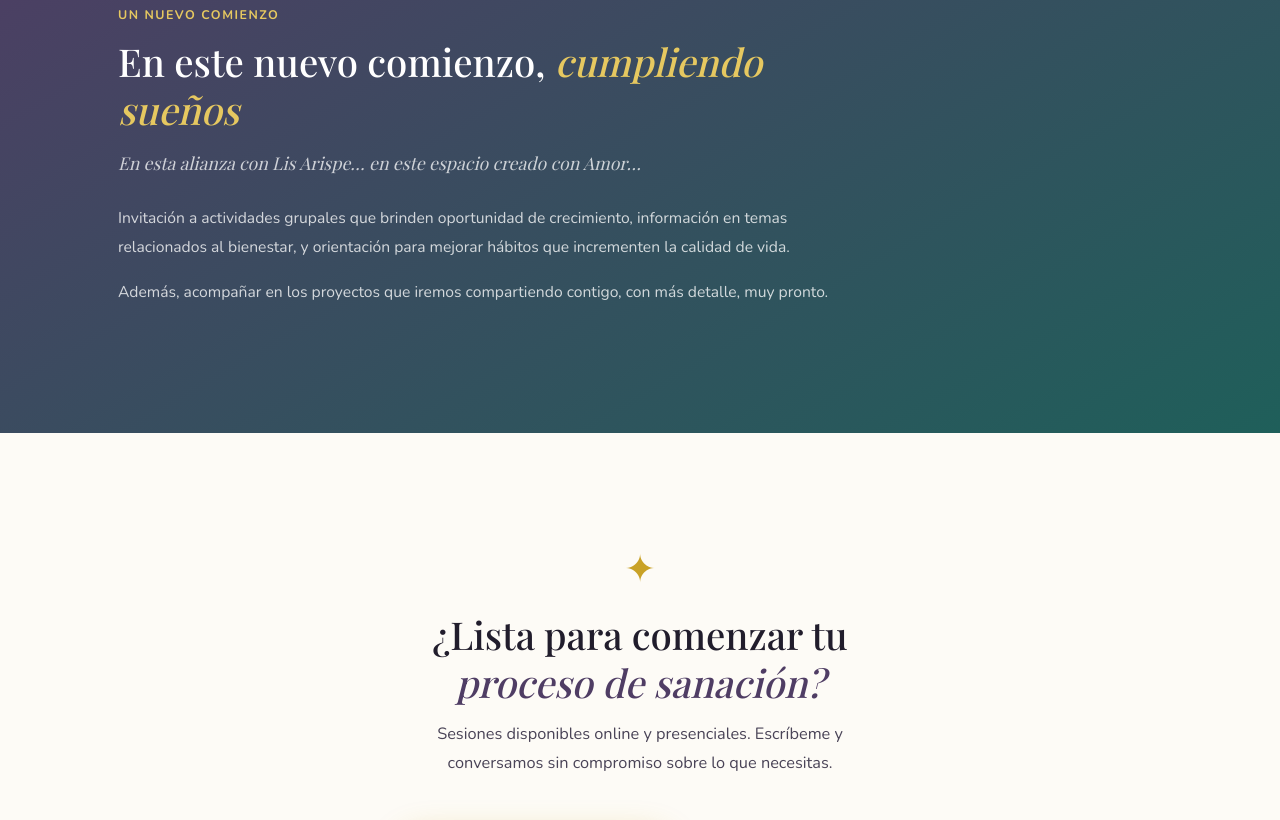
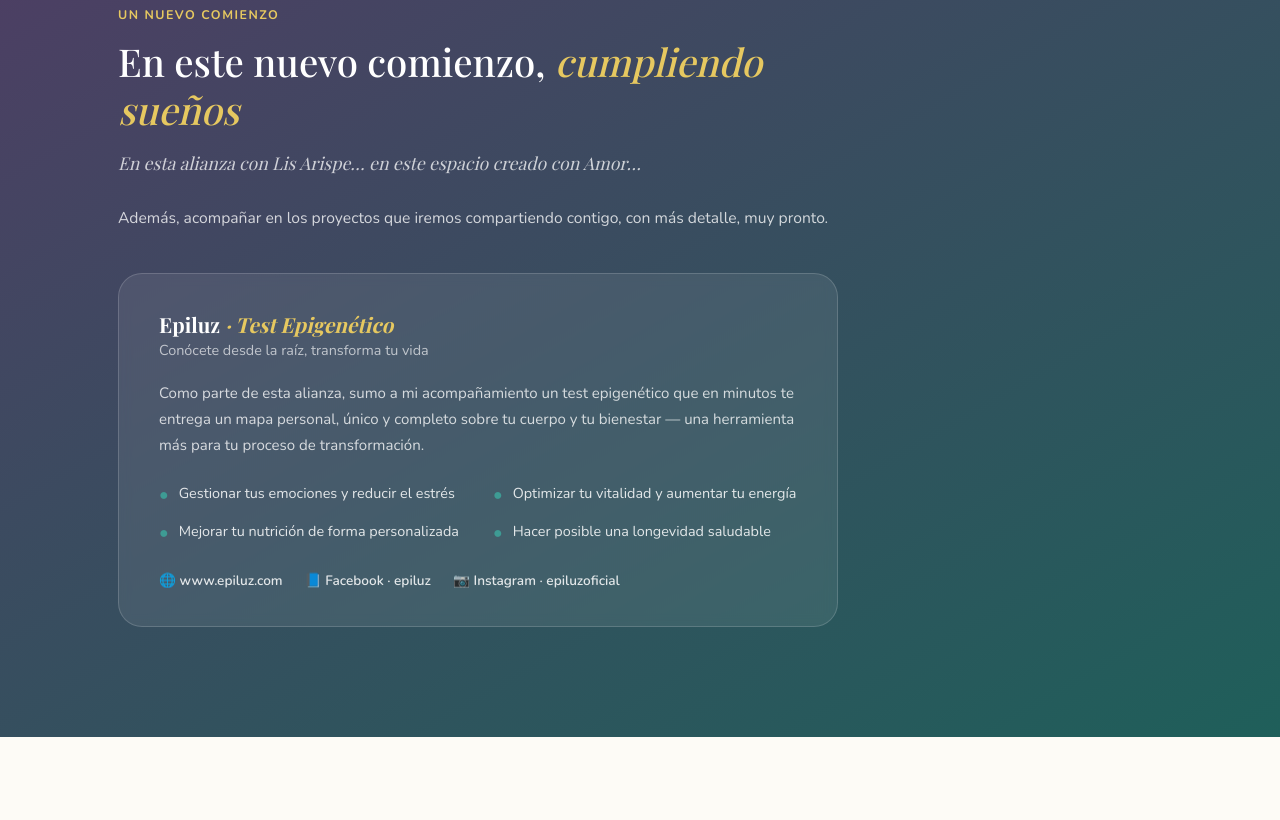
Before and after one commit to bioenergeticgo/Landingpage2, a plain HTML site: page index.html in a window 1280 px wide. Shown: the part 4773-5593 px from the top of the page. Drawn offline with nearby package versions, Linux system fonts and the light colour scheme; a web font is replaced by a local one.

Commit message:
Update index.html

```diff
--- a/index.html
+++ b/index.html
@@ -250,6 +250,31 @@
   .alianza-sub { font-family: 'Playfair Display', serif; font-style: italic; font-size: 1.1rem; color: rgba(255,255,255,0.75); margin-bottom: 30px; }
   .alianza-p { font-size: 0.98rem; color: rgba(255,255,255,0.78); line-height: 1.85; max-width: 720px; margin-bottom: 16px; font-weight: 300; }
 
+  .epiluz-card {
+    margin-top: 40px; background: rgba(255,255,255,0.08);
+    border: 1px solid rgba(255,255,255,0.16);
+    border-radius: 24px; padding: 36px 40px;
+    backdrop-filter: blur(6px);
+    max-width: 900px;
+  }
+  .epiluz-head { display: flex; align-items: center; gap: 18px; margin-bottom: 20px; }
+  .epiluz-logo { width: 56px; height: 56px; border-radius: 50%; background: white; padding: 6px; object-fit: contain; flex-shrink: 0; }
+  .epiluz-title { font-family: 'Playfair Display', serif; font-size: 1.3rem; color: white; font-weight: 600; }
+  .epiluz-title span { color: var(--gold-light); font-style: italic; }
+  .epiluz-tagline { font-size: 0.9rem; color: rgba(255,255,255,0.65); margin-top: 2px; }
+  .epiluz-p { font-size: 0.94rem; color: rgba(255,255,255,0.78); line-height: 1.75; margin-bottom: 24px; font-weight: 300; max-width: 640px; }
+  .epiluz-grid { display: grid; grid-template-columns: repeat(2, 1fr); gap: 14px 30px; margin-bottom: 26px; }
+  .epiluz-item { display: flex; gap: 10px; align-items: flex-start; font-size: 0.9rem; color: rgba(255,255,255,0.85); }
+  .epiluz-item .dot { color: var(--teal); font-size: 1rem; line-height: 1.5; flex-shrink: 0; }
+  .epiluz-links { display: flex; gap: 22px; flex-wrap: wrap; }
+  .epiluz-links a {
+    color: rgba(255,255,255,0.85); text-decoration: none; font-size: 0.85rem;
+    font-weight: 600; display: inline-flex; align-items: center; gap: 7px;
+    transition: color 0.3s;
+  }
+  .epiluz-links a:hover { color: var(--gold-light); }
+  @media (max-width: 700px) { .epiluz-grid { grid-template-columns: 1fr; } .epiluz-card { padding: 28px 24px; } }
+
   /* ── CTA ── */
   #cta { background: var(--warm-white); text-align: center; }
   .cta-lux { font-size: 2.4rem; color: var(--gold); display: block; margin-bottom: 14px; }
@@ -493,7 +518,7 @@
         </div>
         <div class="form-item">
           <span class="form-badge" style="background:var(--gold);">Bienestar</span>
-          <span class="form-label">Shantala</span>
+          <span class="form-label">Shantala & Piedras Calientes</span>
         </div>
       </div>
       <div class="reveal">
@@ -530,8 +555,30 @@
       <span class="tag">Un nuevo comienzo</span>
       <h2 class="h2">En este nuevo comienzo, <em>cumpliendo sueños</em></h2>
       <p class="alianza-sub">En esta alianza con Lis Arispe… en este espacio creado con Amor…</p>
-      <p class="alianza-p">Invitación a actividades grupales que brinden oportunidad de crecimiento, información en temas relacionados al bienestar, y orientación para mejorar hábitos que incrementen la calidad de vida.</p>
+
       <p class="alianza-p">Además, acompañar en los proyectos que iremos compartiendo contigo, con más detalle, muy pronto.</p>
+
+      <div class="epiluz-card">
+        <div class="epiluz-head">
+          <img src="epiluz-logo.png" alt="Epiluz" class="epiluz-logo" onerror="this.style.display='none';" />
+          <div>
+            <div class="epiluz-title">Epiluz <span>· Test Epigenético</span></div>
+            <div class="epiluz-tagline">Conócete desde la raíz, transforma tu vida</div>
+          </div>
+        </div>
+        <p class="epiluz-p">Como parte de esta alianza, sumo a mi acompañamiento un test epigenético que en minutos te entrega un mapa personal, único y completo sobre tu cuerpo y tu bienestar — una herramienta más para tu proceso de transformación.</p>
+        <div class="epiluz-grid">
+          <div class="epiluz-item"><span class="dot">●</span> Gestionar tus emociones y reducir el estrés</div>
+          <div class="epiluz-item"><span class="dot">●</span> Optimizar tu vitalidad y aumentar tu energía</div>
+          <div class="epiluz-item"><span class="dot">●</span> Mejorar tu nutrición de forma personalizada</div>
+          <div class="epiluz-item"><span class="dot">●</span> Hacer posible una longevidad saludable</div>
+        </div>
+        <div class="epiluz-links">
+          <a href="https://www.epiluz.com" target="_blank" rel="noopener">🌐 www.epiluz.com</a>
+          <a href="https://facebook.com/epiluz" target="_blank" rel="noopener">📘 Facebook · epiluz</a>
+          <a href="https://instagram.com/epiluzoficial" target="_blank" rel="noopener">📷 Instagram · epiluzoficial</a>
+        </div>
+      </div>
     </div>
   </div>
 </section>
```
